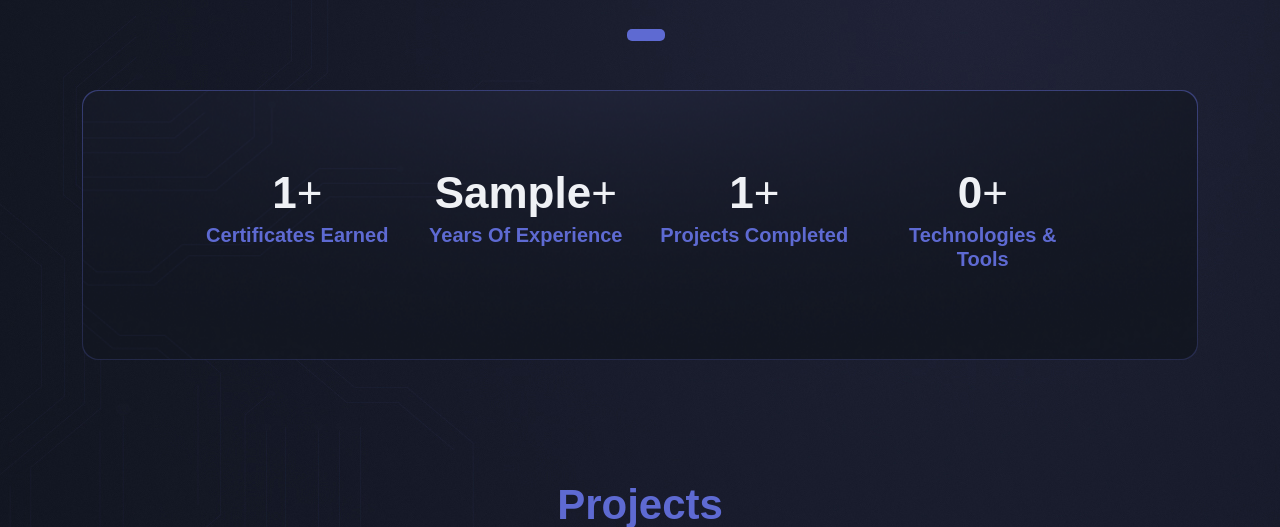
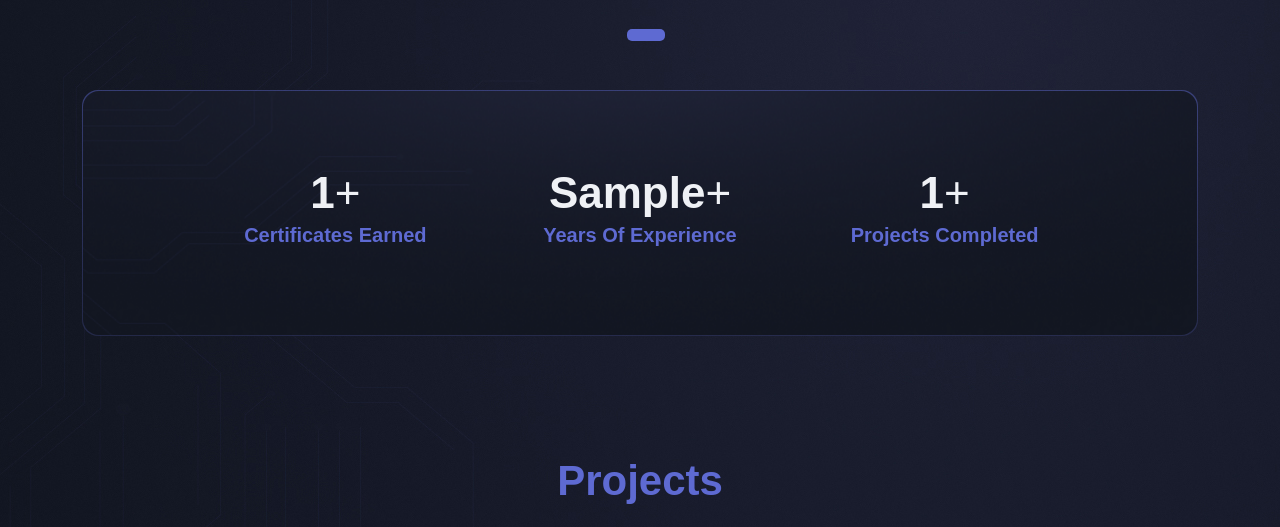
Before and after one commit to aliabdullahnasiri/My-Portfolio, a Python web app: template app/templates/main/pages/home.html in a window 1280 px wide. Shown: the part 1802-2329 px from the top of the page. Run offline with Jinja, Linux system fonts and the light colour scheme; the template is opened without the code that fills it: most values are stand-ins (such as "Sample title", 1, 10 or a date in 2020); grey boxes marked "Sample" are stand-in pictures; form fields are guessed from the names that the template uses; some libraries are stand-ins or nearby versions; some web fonts are replaced.

Commit message:
Modified.

```diff
--- a/app/templates/main/components/sections/counter.html
+++ b/app/templates/main/components/sections/counter.html
@@ -3,28 +3,23 @@
     <div class="d2c_border_bg rounded-4">
       <div class="d2c_count_wrapper rounded-4">
         <div class="row">
-          <div class="col-6 col-md-3 text-center mb-4 mb-md-0 wow fadeInUp">
+          <div class="col-6 col-md-4 text-center mb-4 mb-md-0 wow fadeInUp">
             <h1>
               <span class="count">{{ profile.certificates.count() }}</span>+
             </h1>
             <h6>Certificates Earned</h6>
           </div>
 
-          <div class="col-6 col-md-3 text-center wow fadeInUp">
+          <div class="col-6 col-md-4 text-center wow fadeInUp">
             <h1>
               <span class="count">{{ profile.years_of_experience }}</span>+
             </h1>
             <h6>Years of Experience</h6>
           </div>
 
-          <div class="col-6 col-md-3 text-center wow fadeInUp">
+          <div class="col-6 col-md-4 text-center wow fadeInUp">
             <h1><span class="count">{{ profile.projects.count() }}</span>+</h1>
             <h6>Projects Completed</h6>
-          </div>
-
-          <div class="col-6 col-md-3 text-center wow fadeInUp">
-            <h1><span class="count">0</span>+</h1>
-            <h6>Technologies & Tools</h6>
           </div>
         </div>
       </div>
```
